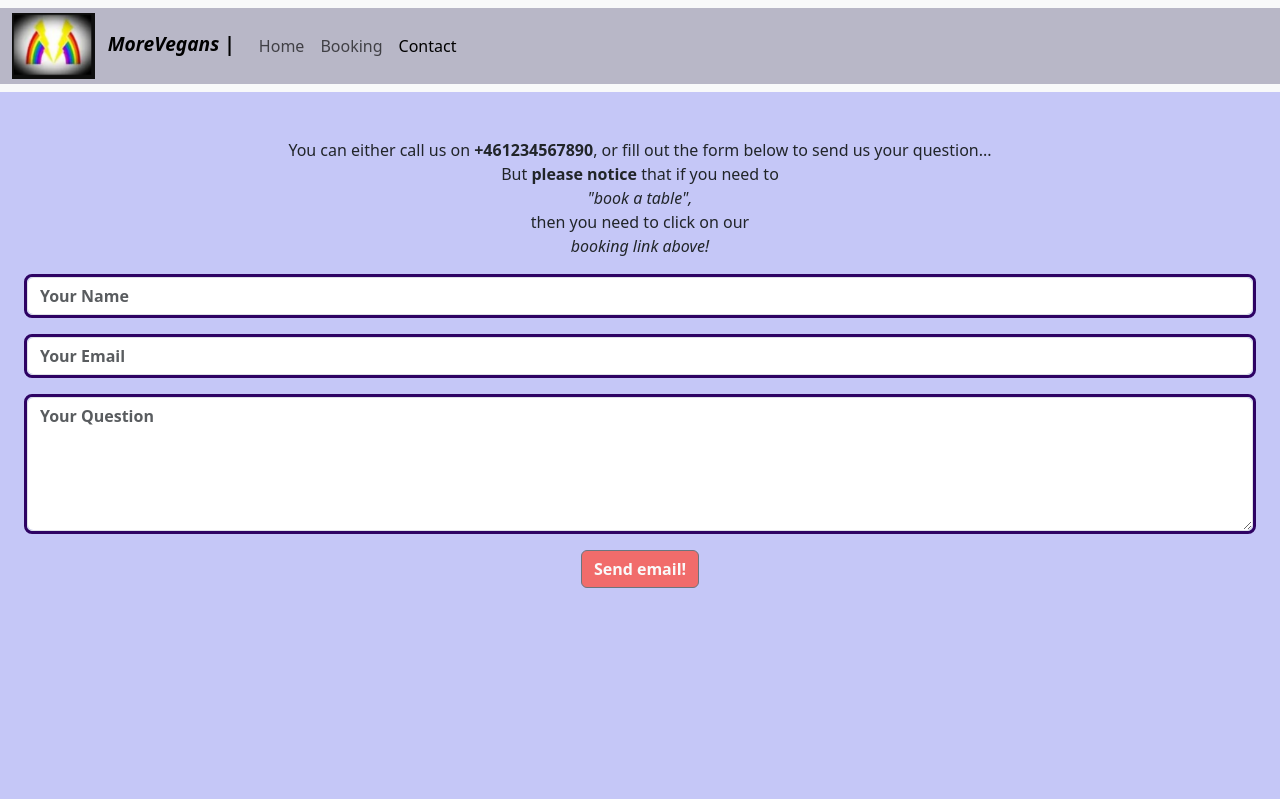
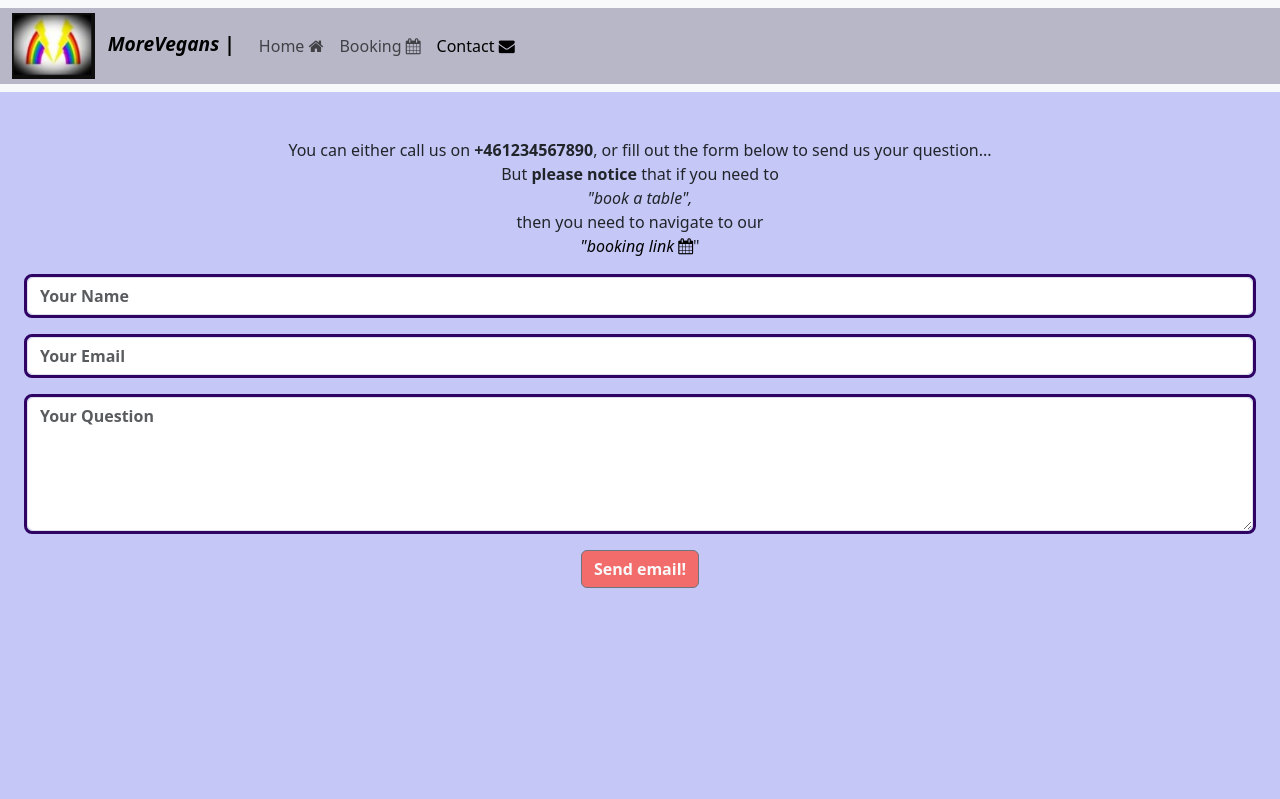
Before and after one commit to SvenLoevgren/fullstack-portfolio4, a Django app: page /contactus/ in a window 1280 px wide. Shown: the top 799 px of the page. Run offline with Django 3.2, Linux system fonts and the light colour scheme.

Commit message:
icons added to navigation bar

```diff
--- a/static/css/main.css
+++ b/static/css/main.css
@@ -110,6 +110,11 @@ section {
 .field-text {
     font-weight: bold;
 }
+
+#booking-link {
+    text-decoration: none;
+    color: black;
+}
 /* -----------------------------------------Buttons */
 #join-button {
     background-color: #f16c6b;
--- a/templates/fastfood/contactus.html
+++ b/templates/fastfood/contactus.html
@@ -37,13 +37,14 @@
             <div class="d-lg-flex justify-content-lg-end">
                 <ul class="navbar-nav">
                     <li class="nav-item">
-                        <a class="nav-link" aria-current="page" href="{% url 'fastfood_home' %}">Home</a>
+                        <a class="nav-link"
+                        href="{% url 'fastfood_home' %}">Home <i class="fa fa-home"></i></a>
                     </li>
                     <li class="nav-item">
-                        <a class="nav-link" href="{% url 'booking' %}">Booking</a>
+                        <a class="nav-link" href="{% url 'booking' %}">Booking <i class="fa fa-calendar"></i></a>
                     </li>
                     <li class="nav-item">
-                        <a class="nav-link active" href="{% url 'contactus' %}">Contact</a>
+                        <a class="nav-link active" aria-current="page" href="{% url 'contactus' %}">Contact <i class="fa fa-envelope"></i></a>
                     </li>
                 </ul>
             </div>
@@ -56,7 +57,10 @@
             <p>You can either call us on <strong>+461234567890</strong>,
                  or fill out the form below to send us your question...<br>
                 But <strong>please notice</strong> that if you need to <br><em>"book a table",</em><br>
-                 then you need to click on our <br><em>booking link above!</em></p>
+                 then you need to navigate to our
+                 <br><em><a id="booking-link" href="{% url 'booking' %}">
+                    "booking link <i class="fa fa-calendar"></i></a></em>"
+            </p>
         </div>
     </div>
     <div class="container-fluid">
```
Also changed, not shown: templates/fastfood/base.html (+4 -3 lines), templates/fastfood/fastfood_home.html (+4 -3 lines). Lines whose indentation alone changed are shown as unchanged.
